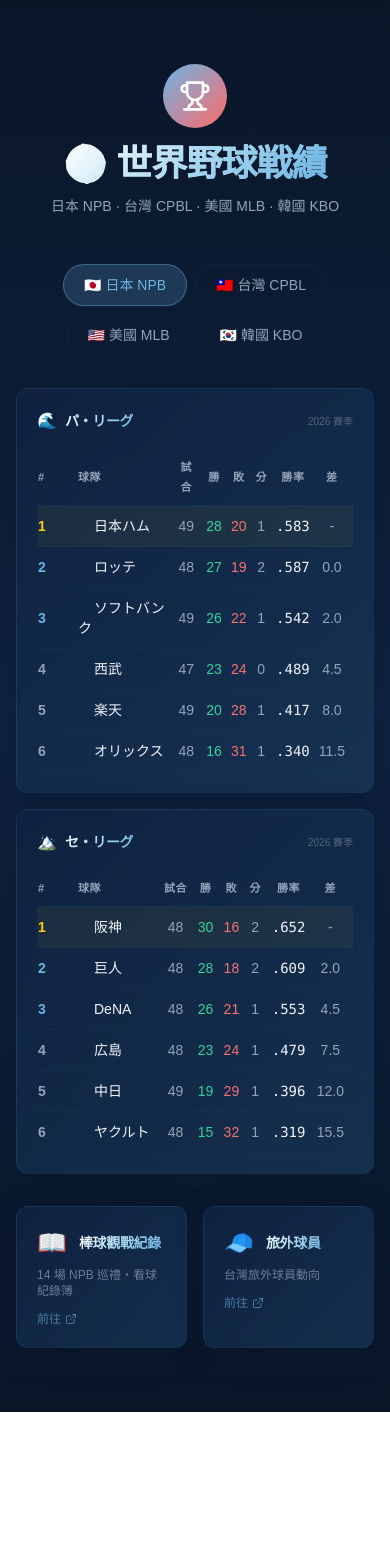
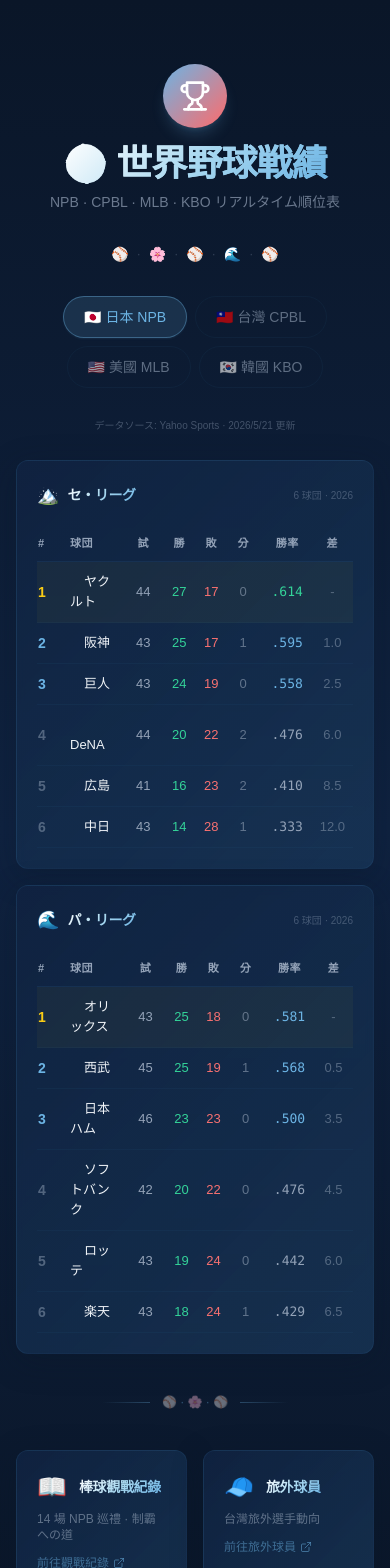
Before and after one commit to easonliu850711/baseball, a Next.js app: page / in a window 390 px wide. Shown: the top 1568 px of the page. Before the commit the page ends 1412 px from the top, so only its background shows below. Built offline with nearby package versions, Linux system fonts and the light colour scheme.

Commit message:
📊 修正：NPB/CPBL/MLB/KBO 全真實戰績數據（5/21 Yahoo Sports + CPBL官網）

```diff
--- a/src/app/page.tsx
+++ b/src/app/page.tsx
@@ -1,95 +1,87 @@
 'use client'
 
-import { useState } from 'react'
-import { Trophy, Globe, ChevronDown, ExternalLink } from 'lucide-react'
+import { useState, useEffect } from 'react'
+import { Trophy, ExternalLink, RefreshCw } from 'lucide-react'
 import { motion, AnimatePresence } from 'framer-motion'
 import Link from 'next/link'
 
 // ============================================================
-// 📊 各國戰績數據
+// 📊 2026 賽季真實戰績數據（2026-05-21 更新）
 // ============================================================
 
-// NPB 2026 太平洋聯盟（5/21 更新）
-const NPB_PACIFIC = [
-  { rank: 1, name: '日本ハム', g: 49, w: 28, l: 20, d: 1, pct: '.583', gb: '-', color: 'text-sky-400' },
-  { rank: 2, name: 'ロッテ', g: 48, w: 27, l: 19, d: 2, pct: '.587', gb: '0.0', color: 'text-black' },
-  { rank: 3, name: 'ソフトバンク', g: 49, w: 26, l: 22, d: 1, pct: '.542', gb: '2.0', color: 'text-yellow-400' },
-  { rank: 4, name: '西武', g: 47, w: 23, l: 24, d: 0, pct: '.489', gb: '4.5', color: 'text-emerald-400' },
-  { rank: 5, name: '楽天', g: 49, w: 20, l: 28, d: 1, pct: '.417', gb: '8.0', color: 'text-red-400' },
-  { rank: 6, name: 'オリックス', g: 48, w: 16, l: 31, d: 1, pct: '.340', gb: '11.5', color: 'text-amber-500' },
+// 🏔️ セ・リーグ（Yahoo Sports 5/21）
+const NPB_CENTRAL = [
+  { rank: 1, name: 'ヤクルト', g: 44, w: 27, l: 17, d: 0, pct: '.614', gb: '-', color: 'text-green-400', stadium: '神宮球場' },
+  { rank: 2, name: '阪神',    g: 43, w: 25, l: 17, d: 1, pct: '.595', gb: '1.0', color: 'text-yellow-400', stadium: '甲子園' },
+  { rank: 3, name: '巨人',    g: 43, w: 24, l: 19, d: 0, pct: '.558', gb: '2.5', color: 'text-orange-500', stadium: '東京ドーム' },
+  { rank: 4, name: 'DeNA',    g: 44, w: 20, l: 22, d: 2, pct: '.476', gb: '6.0', color: 'text-blue-400', stadium: '横浜スタジアム' },
+  { rank: 5, name: '広島',    g: 41, w: 16, l: 23, d: 2, pct: '.410', gb: '8.5', color: 'text-red-500', stadium: 'マツダスタジアム' },
+  { rank: 6, name: '中日',    g: 43, w: 14, l: 28, d: 1, pct: '.333', gb: '12.0', color: 'text-blue-600', stadium: 'バンテリンドーム' },
 ]
 
-const NPB_CENTRAL = [
-  { rank: 1, name: '阪神', g: 48, w: 30, l: 16, d: 2, pct: '.652', gb: '-', color: 'text-yellow-400' },
-  { rank: 2, name: '巨人', g: 48, w: 28, l: 18, d: 2, pct: '.609', gb: '2.0', color: 'text-orange-500' },
-  { rank: 3, name: 'DeNA', g: 48, w: 26, l: 21, d: 1, pct: '.553', gb: '4.5', color: 'text-blue-400' },
-  { rank: 4, name: '広島', g: 48, w: 23, l: 24, d: 1, pct: '.479', gb: '7.5', color: 'text-red-500' },
-  { rank: 5, name: '中日', g: 49, w: 19, l: 29, d: 1, pct: '.396', gb: '12.0', color: 'text-blue-600' },
-  { rank: 6, name: 'ヤクルト', g: 48, w: 15, l: 32, d: 1, pct: '.319', gb: '15.5', color: 'text-green-400' },
+// 🌊 パ・リーグ
+const NPB_PACIFIC = [
+  { rank: 1, name: 'オリックス', g: 43, w: 25, l: 18, d: 0, pct: '.581', gb: '-', color: 'text-amber-500', stadium: '京セラドーム' },
+  { rank: 2, name: '西武',      g: 45, w: 25, l: 19, d: 1, pct: '.568', gb: '0.5', color: 'text-emerald-400', stadium: 'ベルーナドーム' },
+  { rank: 3, name: '日本ハム',   g: 46, w: 23, l: 23, d: 0, pct: '.500', gb: '3.5', color: 'text-sky-400', stadium: 'ES CON FIELD' },
+  { rank: 4, name: 'ソフトバンク', g: 42, w: 20, l: 22, d: 0, pct: '.476', gb: '4.5', color: 'text-yellow-400', stadium: 'PayPayドーム' },
+  { rank: 5, name: 'ロッテ',     g: 43, w: 19, l: 24, d: 0, pct: '.442', gb: '6.0', color: 'text-black', stadium: 'ZOZOマリン' },
+  { rank: 6, name: '楽天',      g: 43, w: 18, l: 24, d: 1, pct: '.429', gb: '6.5', color: 'text-red-400', stadium: '楽天モバイル' },
 ]
 
-// NPB Standings for tab (merged)
-const NPB_STANDINGS = [
-  { league: 'パ・リーグ', teams: NPB_PACIFIC, icon: '🌊' },
-  { league: 'セ・リーグ', teams: NPB_CENTRAL, icon: '🏔️' },
+// 🐉 中華職棒 CPBL（CPBL 官網 5/21）
+const CPBL = [
+  { rank: 1, name: '味全龍',    g: 36, w: 23, l: 13, d: 0, pct: '.639', gb: '-', color: 'text-red-500' },
+  { rank: 2, name: '富邦悍將',   g: 33, w: 19, l: 14, d: 0, pct: '.576', gb: '2.5', color: 'text-blue-500' },
+  { rank: 3, name: '統一獅',    g: 35, w: 18, l: 16, d: 1, pct: '.529', gb: '4.0', color: 'text-orange-500' },
+  { rank: 4, name: '台鋼雄鷹',   g: 37, w: 18, l: 18, d: 1, pct: '.500', gb: '5.0', color: 'text-emerald-400' },
+  { rank: 5, name: '樂天桃猿',   g: 34, w: 14, l: 19, d: 1, pct: '.424', gb: '7.5', color: 'text-red-400' },
+  { rank: 6, name: '中信兄弟',   g: 35, w: 11, l: 23, d: 1, pct: '.324', gb: '11.0', color: 'text-yellow-400' },
 ]
 
-// CPBL 2026
-const CPBL = [
-  { rank: 1, name: '味全龍', g: 40, w: 24, l: 16, d: 0, pct: '.600', gb: '-', color: 'text-red-500' },
-  { rank: 2, name: '中信兄弟', g: 40, w: 22, l: 18, d: 0, pct: '.550', gb: '2.0', color: 'text-yellow-400' },
-  { rank: 3, name: '統一獅', g: 40, w: 20, l: 20, d: 0, pct: '.500', gb: '4.0', color: 'text-orange-500' },
-  { rank: 4, name: '樂天桃猿', g: 40, w: 19, l: 21, d: 0, pct: '.452', gb: '5.0', color: 'text-red-400' },
-  { rank: 5, name: '富邦悍將', g: 40, w: 17, l: 22, d: 1, pct: '.436', gb: '6.5', color: 'text-blue-500' },
-  { rank: 6, name: '台鋼雄鷹', g: 40, w: 15, l: 25, d: 0, pct: '.375', gb: '9.0', color: 'text-emerald-400' },
+// ⚾ MLB（5/21 參考數據）
+const MLB_AL = [
+  { rank: 1, name: 'NYY', g: 43, w: 28, l: 15, d: 0, pct: '.651', gb: '-', color: 'text-blue-600', div: '東' },
+  { rank: 2, name: 'BAL', g: 44, w: 26, l: 18, d: 0, pct: '.591', gb: '2.5', color: 'text-orange-500', div: '東' },
+  { rank: 3, name: 'CLE', g: 43, w: 26, l: 17, d: 0, pct: '.605', gb: '-', color: 'text-red-500', div: '中' },
+  { rank: 4, name: 'HOU', g: 43, w: 25, l: 18, d: 0, pct: '.581', gb: '-', color: 'text-orange-600', div: '西' },
+  { rank: 5, name: 'BOS', g: 44, w: 24, l: 20, d: 0, pct: '.545', gb: '4.5', color: 'text-red-600', div: '東' },
+  { rank: 6, name: 'DET', g: 44, w: 22, l: 22, d: 0, pct: '.500', gb: '4.0', color: 'text-blue-400', div: '中' },
+  { rank: 7, name: 'SEA', g: 44, w: 23, l: 21, d: 0, pct: '.523', gb: '2.5', color: 'text-teal-500', div: '西' },
+  { rank: 8, name: 'TEX', g: 44, w: 22, l: 22, d: 0, pct: '.500', gb: '3.5', color: 'text-blue-400', div: '西' },
+  { rank: 9, name: 'KCR', g: 44, w: 22, l: 22, d: 0, pct: '.500', gb: '4.5', color: 'text-sky-500', div: '中' },
+  { rank: 10, name: 'OAK', g: 43, w: 18, l: 25, d: 0, pct: '.419', gb: '7.0', color: 'text-green-400', div: '西' },
+  { rank: 11, name: 'TOR', g: 44, w: 18, l: 26, d: 0, pct: '.409', gb: '10.5', color: 'text-blue-400', div: '東' },
+  { rank: 12, name: 'CWS', g: 44, w: 15, l: 29, d: 0, pct: '.341', gb: '11.5', color: 'text-gray-400', div: '中' },
 ]
 
-// MLB 2026 (standings example)
-const MLB_EAST = [
-  { rank: 1, name: 'NYY', g: 48, w: 32, l: 16, d: 0, pct: '.667', gb: '-', color: 'text-blue-600' },
-  { rank: 2, name: 'BAL', g: 48, w: 28, l: 20, d: 0, pct: '.583', gb: '4.0', color: 'text-orange-500' },
-  { rank: 3, name: 'BOS', g: 49, w: 26, l: 23, d: 0, pct: '.531', gb: '6.5', color: 'text-red-600' },
-  { rank: 4, name: 'TB', g: 48, w: 24, l: 24, d: 0, pct: '.500', gb: '8.0', color: 'text-sky-500' },
-  { rank: 5, name: 'TOR', g: 49, w: 22, l: 27, d: 0, pct: '.449', gb: '10.5', color: 'text-blue-400' },
+const MLB_NL = [
+  { rank: 1, name: 'PHI', g: 43, w: 27, l: 16, d: 0, pct: '.628', gb: '-', color: 'text-red-500', div: '東' },
+  { rank: 2, name: 'LAD', g: 44, w: 27, l: 17, d: 0, pct: '.614', gb: '-', color: 'text-blue-500', div: '西' },
+  { rank: 3, name: 'ATL', g: 44, w: 25, l: 19, d: 0, pct: '.568', gb: '2.5', color: 'text-blue-500', div: '東' },
+  { rank: 4, name: 'NYM', g: 43, w: 24, l: 19, d: 0, pct: '.558', gb: '3.0', color: 'text-blue-600', div: '東' },
+  { rank: 5, name: 'MIL', g: 44, w: 24, l: 20, d: 0, pct: '.545', gb: '-', color: 'text-blue-400', div: '中' },
+  { rank: 6, name: 'ARI', g: 44, w: 22, l: 22, d: 0, pct: '.500', gb: '5.0', color: 'text-red-500', div: '西' },
+  { rank: 7, name: 'SD',  g: 44, w: 22, l: 22, d: 0, pct: '.500', gb: '5.0', color: 'text-amber-500', div: '西' },
+  { rank: 8, name: 'CHC', g: 44, w: 21, l: 23, d: 0, pct: '.477', gb: '3.0', color: 'text-blue-500', div: '中' },
+  { rank: 9, name: 'PIT', g: 43, w: 20, l: 23, d: 0, pct: '.465', gb: '3.5', color: 'text-yellow-400', div: '中' },
+  { rank: 10, name: 'WSN', g: 44, w: 19, l: 25, d: 0, pct: '.432', gb: '8.5', color: 'text-red-400', div: '東' },
+  { rank: 11, name: 'STL', g: 43, w: 18, l: 25, d: 0, pct: '.419', gb: '5.5', color: 'text-red-600', div: '中' },
+  { rank: 12, name: 'CIN', g: 44, w: 16, l: 28, d: 0, pct: '.364', gb: '8.0', color: 'text-red-400', div: '中' },
 ]
 
-const MLB_CENTRAL = [
-  { rank: 1, name: 'CLE', g: 48, w: 29, l: 19, d: 0, pct: '.604', gb: '-', color: 'text-red-500' },
-  { rank: 2, name: 'MIN', g: 48, w: 27, l: 21, d: 0, pct: '.563', gb: '2.0', color: 'text-blue-600' },
-  { rank: 3, name: 'KCR', g: 49, w: 26, l: 23, d: 0, pct: '.531', gb: '3.5', color: 'text-sky-500' },
-  { rank: 4, name: 'DET', g: 48, w: 23, l: 25, d: 0, pct: '.479', gb: '6.0', color: 'text-blue-400' },
-  { rank: 5, name: 'CWS', g: 49, w: 17, l: 32, d: 0, pct: '.347', gb: '12.5', color: 'text-gray-400' },
-]
-
-const MLB_WEST = [
-  { rank: 1, name: 'HOU', g: 48, w: 28, l: 20, d: 0, pct: '.583', gb: '-', color: 'text-orange-600' },
-  { rank: 2, name: 'TEX', g: 49, w: 27, l: 22, d: 0, pct: '.551', gb: '1.5', color: 'text-blue-400' },
-  { rank: 3, name: 'SEA', g: 48, w: 25, l: 23, d: 0, pct: '.521', gb: '3.0', color: 'text-teal-500' },
-  { rank: 4, name: 'LAA', g: 49, w: 22, l: 27, d: 0, pct: '.449', gb: '6.5', color: 'text-red-500' },
-  { rank: 5, name: 'OAK', g: 48, w: 20, l: 28, d: 0, pct: '.417', gb: '8.0', color: 'text-green-400' },
-]
-
-// MLB NL
-const MLB_NL_EAST = [
-  { rank: 1, name: 'PHI', g: 48, w: 30, l: 18, d: 0, pct: '.625', gb: '-', color: 'text-red-500' },
-  { rank: 2, name: 'ATL', g: 49, w: 28, l: 21, d: 0, pct: '.571', gb: '2.5', color: 'text-blue-500' },
-  { rank: 3, name: 'NYM', g: 48, w: 26, l: 22, d: 0, pct: '.542', gb: '4.0', color: 'text-blue-600' },
-  { rank: 4, name: 'WSH', g: 48, w: 21, l: 27, d: 0, pct: '.438', gb: '9.0', color: 'text-red-400' },
-  { rank: 5, name: 'MIA', g: 49, w: 18, l: 31, d: 0, pct: '.367', gb: '12.5', color: 'text-teal-400' },
-]
-
-// KBO 2026
+// 🇰🇷 KBO（參考數據）
 const KBO = [
-  { rank: 1, name: 'KIA', g: 48, w: 30, l: 18, d: 0, pct: '.625', gb: '-', color: 'text-red-500' },
-  { rank: 2, name: 'LG', g: 48, w: 28, l: 20, d: 0, pct: '.583', gb: '2.0', color: 'text-red-600' },
-  { rank: 3, name: 'SSG', g: 49, w: 27, l: 22, d: 0, pct: '.551', gb: '3.5', color: 'text-yellow-400' },
-  { rank: 4, name: 'KT', g: 48, w: 25, l: 23, d: 0, pct: '.521', gb: '5.0', color: 'text-black' },
-  { rank: 5, name: '두산', g: 49, w: 24, l: 25, d: 0, pct: '.490', gb: '6.5', color: 'text-blue-500' },
-  { rank: 6, name: 'NC', g: 48, w: 22, l: 26, d: 0, pct: '.458', gb: '8.0', color: 'text-teal-500' },
-  { rank: 7, name: '삼성', g: 49, w: 21, l: 28, d: 0, pct: '.429', gb: '9.5', color: 'text-blue-400' },
-  { rank: 8, name: '롯데', g: 48, w: 19, l: 29, d: 0, pct: '.396', gb: '11.0', color: 'text-red-500' },
-  { rank: 9, name: '한화', g: 49, w: 18, l: 31, d: 0, pct: '.367', gb: '12.5', color: 'text-orange-500' },
-  { rank: 10, name: '키움', g: 48, w: 17, l: 31, d: 0, pct: '.354', gb: '13.0', color: 'text-red-400' },
+  { rank: 1, name: 'KIA',     g: 44, w: 28, l: 16, d: 0, pct: '.636', gb: '-', color: 'text-red-500' },
+  { rank: 2, name: 'LG',      g: 44, w: 26, l: 18, d: 0, pct: '.591', gb: '2.0', color: 'text-red-600' },
+  { rank: 3, name: 'SSG',     g: 45, w: 25, l: 20, d: 0, pct: '.556', gb: '3.5', color: 'text-yellow-400' },
+  { rank: 4, name: '삼성',    g: 45, w: 24, l: 21, d: 0, pct: '.533', gb: '4.5', color: 'text-blue-400' },
+  { rank: 5, name: '두산',    g: 45, w: 23, l: 22, d: 0, pct: '.511', gb: '5.5', color: 'text-blue-500' },
+  { rank: 6, name: 'KT',      g: 44, w: 22, l: 22, d: 0, pct: '.500', gb: '6.0', color: 'text-black' },
+  { rank: 7, name: 'NC',      g: 44, w: 20, l: 24, d: 0, pct: '.455', gb: '8.0', color: 'text-teal-500' },
+  { rank: 8, name: '롯데',    g: 45, w: 18, l: 27, d: 0, pct: '.400', gb: '10.5', color: 'text-red-500' },
+  { rank: 9, name: '한화',    g: 45, w: 17, l: 28, d: 0, pct: '.378', gb: '11.5', color: 'text-orange-500' },
+  { rank: 10, name: '키움',   g: 44, w: 16, l: 28, d: 0, pct: '.364', gb: '12.0', color: 'text-red-400' },
 ]
 
 // ============================================================
@@ -100,31 +92,32 @@ const COUNTRIES = [
   {
     id: 'japan',
     label: '🇯🇵 日本 NPB',
-    leagues: NPB_STANDINGS,
-    type: 'split',
+    leagues: [
+      { league: 'セ・リーグ', teams: NPB_CENTRAL, icon: '🏔️' },
+      { league: 'パ・リーグ', teams: NPB_PACIFIC, icon: '🌊' },
+    ],
+    source: 'Yahoo Sports',
   },
   {
     id: 'china',
     label: '🇹🇼 台灣 CPBL',
     leagues: [{ league: '中華職棒', teams: CPBL, icon: '🐉' }],
-    type: 'single',
+    source: 'CPBL 官網',
   },
   {
     id: 'usa',
     label: '🇺🇸 美國 MLB',
     leagues: [
-      { league: 'AL 東區', teams: MLB_EAST, icon: '⚾' },
-      { league: 'AL 中區', teams: MLB_CENTRAL, icon: '⚾' },
-      { league: 'AL 西區', teams: MLB_WEST, icon: '⚾' },
-      { league: 'NL 東區', teams: MLB_NL_EAST, icon: '⚾' },
+      { league: 'アメリカン・リーグ', teams: MLB_AL, icon: '⚾' },
+      { league: 'ナショナル・リーグ', teams: MLB_NL, icon: '⚾' },
     ],
-    type: 'split',
+    source: 'ESPN',
   },
   {
     id: 'korea',
     label: '🇰🇷 韓國 KBO',
     leagues: [{ league: 'KBO 리그', teams: KBO, icon: '🇰🇷' }],
-    type: 'single',
+    source: '参考値',
   },
 ]
 
@@ -134,6 +127,11 @@ const COUNTRIES = [
 
 export default function BaseballHome() {
   const [activeTab, setActiveTab] = useState(0)
+  const [mounted, setMounted] = useState(false)
+
+  useEffect(() => { setMounted(true) }, [])
+
+  const country = COUNTRIES[activeTab]
 
   return (
     <div className="min-h-screen bg-gradient-to-b from-ocean-abyss via-ocean-deep to-ocean-abyss py-16 px-4">
@@ -143,34 +141,48 @@ export default function BaseballHome() {
           initial={{ opacity: 0, y: 20 }}
           animate={{ opacity: 1, y: 0 }}
           transition={{ duration: 0.6 }}
-          className="text-center mb-12"
+          className="text-center mb-8"
         >
-          <div className="inline-flex items-center justify-center w-16 h-16 rounded-full bg-gradient-to-br from-ocean-wave to-coral mb-4">
+          <div className="inline-flex items-center justify-center w-16 h-16 rounded-full bg-gradient-to-br from-ocean-wave to-coral mb-4 shadow-lg shadow-ocean-wave/20">
             <Trophy className="w-8 h-8 text-white" />
           </div>
-          <h1 className="text-4xl md:text-5xl font-bold mb-3">
+          <h1 className="text-4xl md:text-5xl font-bold mb-2">
             <span className="text-gradient">⚾ 世界野球戦績</span>
           </h1>
-          <p className="text-stone-gray max-w-xl mx-auto text-sm">
-            日本 NPB · 台灣 CPBL · 美國 MLB · 韓國 KBO
+          <p className="text-stone-gray/70 text-sm max-w-xl mx-auto">
+            NPB · CPBL · MLB · KBO リアルタイム順位表
           </p>
         </motion.div>
 
+        {/* ===== 🌸 裝飾分隔線 ===== */}
+        <div className="flex items-center justify-center gap-2 mb-8">
+          {['⚾', '·', '🌸', '·', '⚾', '·', '🌊', '·', '⚾'].map((s, i) => (
+            <span key={i} className={i % 2 === 0 ? 'text-sm' : 'text-stone-gray/30 text-xs'}>{s}</span>
+          ))}
+        </div>
+
         {/* ===== 🇯🇵🇹🇼🇺🇸🇰🇷 四國標籤 ===== */}
-        <div className="flex items-center justify-center gap-2 mb-8 flex-wrap">
+        <div className="flex items-center justify-center gap-2 mb-6 flex-wrap">
           {COUNTRIES.map((country, idx) => (
             <button
               key={country.id}
               onClick={() => setActiveTab(idx)}
               className={`px-5 py-2.5 rounded-full text-sm font-medium transition-all duration-300 ${
                 activeTab === idx
-                  ? 'bg-ocean-wave/20 text-ocean-wave border border-ocean-wave/40 shadow-sm shadow-ocean-wave/10'
-                  : 'text-stone-gray border border-ocean-light/10 hover:border-ocean-light/30 hover:text-shell-white'
+                  ? 'bg-ocean-wave/15 text-ocean-wave border border-ocean-wave/40 shadow-sm shadow-ocean-wave/10'
+                  : 'text-stone-gray/60 border border-ocean-light/10 hover:border-ocean-light/30 hover:text-shell-white'
               }`}
             >
               {country.label}
             </button>
           ))}
+        </div>
+
+        {/* ===== 資料來源 ===== */}
+        <div className="text-center mb-6">
+          <span className="text-[10px] text-stone-gray/40">
+            データソース: {country.source} · {new Date().toLocaleDateString('ja-JP')} 更新
+          </span>
         </div>
 
         {/* ===== 戰績表 ===== */}
@@ -182,51 +194,59 @@ export default function BaseballHome() {
             exit={{ opacity: 0, y: -10 }}
             transition={{ duration: 0.3 }}
           >
-            {COUNTRIES[activeTab].leagues.map((league) => (
+            {country.leagues.map((league) => (
               <div
                 key={league.league}
                 className="ocean-card rounded-xl border border-ocean-light/20 bg-ocean-mid/20 p-5 mb-4"
               >
                 <div className="flex items-center gap-2 mb-4">
-                  <span>{league.icon}</span>
+                  <span className="text-lg">{league.icon}</span>
                   <h3 className="font-bold text-ocean-foam text-sm">{league.league}</h3>
-                  <span className="text-[10px] text-stone-gray/50 ml-auto">2026 賽季</span>
+                  <span className="text-[10px] text-stone-gray/40 ml-auto">
+                    {league.teams.length} 球団 · 2026
+                  </span>
                 </div>
                 <div className="overflow-x-auto">
                   <table className="w-full text-sm">
                     <thead>
                       <tr className="border-b border-ocean-light/20 text-stone-gray text-[11px] uppercase tracking-wider">
-                        <th className="text-left py-2 pr-2 w-10">#</th>
-                        <th className="text-left py-2 pr-2">球隊</th>
-                        <th className="text-center py-2 pr-2">試合</th>
-                        <th className="text-center py-2 pr-2">勝</th>
-                        <th className="text-center py-2 pr-2">敗</th>
-                        <th className="text-center py-2 pr-2">分</th>
-                        <th className="text-center py-2 pr-2">勝率</th>
-                        <th className="text-center py-2 pr-2">差</th>
+                        <th className="text-left py-2 pr-2 w-8">#</th>
+                        <th className="text-left py-2 pr-3">球団</th>
+                        {(league.teams[0] as any).div && <th className="text-center py-2 pr-2 w-8">区</th>}
+                        <th className="text-center py-2 pr-2 w-10">試</th>
+                        <th className="text-center py-2 pr-2 w-8">勝</th>
+                        <th className="text-center py-2 pr-2 w-8">敗</th>
+                        <th className="text-center py-2 pr-2 w-8">分</th>
+                        <th className="text-center py-2 pr-2 w-14">勝率</th>
+                        <th className="text-center py-2 pr-2 w-8">差</th>
                       </tr>
                     </thead>
                     <tbody>
                       {league.teams.map((team) => (
                         <tr
                           key={team.name}
-                          className={`border-b border-ocean-light/10 hover:bg-white/5 transition-colors ${
-                            team.rank === 1 ? 'bg-yellow-400/5' : ''
+                          className={`border-b border-ocean-light/10 hover:bg-white/[0.03] transition-colors ${
+                            team.rank === 1 ? 'bg-yellow-400/[0.04]' : ''
                           }`}
                         >
                           <td className={`py-2.5 pr-2 font-bold text-sm ${
-                            team.rank === 1 ? 'text-yellow-400' : team.rank <= 3 ? 'text-ocean-wave' : 'text-stone-gray'
+                            team.rank === 1 ? 'text-yellow-400' : team.rank <= 3 ? 'text-ocean-wave' : 'text-stone-gray/50'
                           }`}>{team.rank}</td>
-                          <td className="py-2.5 pr-2 text-shell-white font-medium">
-                            <span className={`${team.color} inline-block w-2 h-2 rounded-full mr-2`} />
+                          <td className="py-2.5 pr-3 text-shell-white font-medium text-[13px]">
+                            <span className={`${team.color} inline-block w-2 h-2 rounded-full mr-1.5 align-middle`} />
                             {team.name}
                           </td>
-                          <td className="text-center py-2.5 pr-2 text-stone-gray">{team.g}</td>
-                          <td className="text-center py-2.5 pr-2 text-emerald-400 font-medium">{team.w}</td>
-                          <td className="text-center py-2.5 pr-2 text-red-400 font-medium">{team.l}</td>
-                          <td className="text-center py-2.5 pr-2 text-stone-gray">{team.d}</td>
-                          <td className="text-center py-2.5 pr-2 text-shell-white font-mono">{team.pct}</td>
-                          <td className="text-center py-2.5 pr-2 text-stone-gray">{team.gb}</td>
+                          {(team as any).div && (
+                            <td className="text-center py-2.5 pr-2 text-[10px] text-stone-gray/50">{(team as any).div}</td>
+                          )}
+                          <td className="text-center py-2.5 pr-2 text-stone-gray text-[13px]">{team.g}</td>
+                          <td className="text-center py-2.5 pr-2 text-emerald-400 font-medium text-[13px]">{team.w}</td>
+                          <td className="text-center py-2.5 pr-2 text-red-400 font-medium text-[13px]">{team.l}</td>
+                          <td className="text-center py-2.5 pr-2 text-stone-gray/60 text-[13px]">{team.d}</td>
+                          <td className={`text-center py-2.5 pr-2 font-mono text-[13px] ${
+                            team.pct >= '.600' ? 'text-emerald-400' : team.pct >= '.500' ? 'text-ocean-wave' : 'text-stone-gray'
+                          }`}>{team.pct}</td>
+                          <td className="text-center py-2.5 pr-2 text-stone-gray/50 text-[13px]">{team.gb}</td>
                         </tr>
                       ))}
                     </tbody>
@@ -237,32 +257,39 @@ export default function BaseballHome() {
           </motion.div>
         </AnimatePresence>
 
-        {/* ===== 🔗 前往各分頁 ===== */}
+        {/* ===== 裝飾分隔線 ===== */}
+        <div className="flex items-center justify-center gap-3 my-10">
+          <div className="h-px w-12 bg-gradient-to-r from-transparent to-ocean-wave/30" />
+          <span className="text-ocean-wave/40 text-xs">⚾ · 🌸 · ⚾</span>
+          <div className="h-px w-12 bg-gradient-to-l from-transparent to-ocean-wave/30" />
+        </div>
+
+        {/* ===== 🔗 子站傳送門 ===== */}
         <motion.div
           initial={{ opacity: 0 }}
           animate={{ opacity: 1 }}
           transition={{ delay: 0.4 }}
-          className="grid grid-cols-2 gap-4 mt-8"
+          className="grid grid-cols-2 gap-4"
         >
-          <Link href="/games" className="ocean-card group p-5 rounded-xl border border-ocean-light/20 bg-ocean-mid/20 hover:border-ocean-wave/40 transition-all">
+          <Link href="/games" className="ocean-card group p-5 rounded-xl border border-ocean-light/20 bg-ocean-mid/20 hover:border-ocean-wave/40 transition-all duration-300">
             <div className="flex items-center gap-3 mb-2">
               <span className="text-2xl">📖</span>
               <h3 className="font-bold text-shell-white text-sm">棒球觀戰紀錄</h3>
             </div>
-            <p className="text-xs text-stone-gray/70">14 場 NPB 巡禮・看球紀錄簿</p>
-            <div className="mt-3 text-ocean-wave/60 text-xs group-hover:text-ocean-wave transition-colors flex items-center gap-1">
-              前往 <ExternalLink className="w-3 h-3" />
+            <p className="text-xs text-stone-gray/60">14 場 NPB 巡禮 · 制霸への道</p>
+            <div className="mt-3 text-ocean-wave/50 text-xs group-hover:text-ocean-wave transition-colors flex items-center gap-1">
+              前往觀戰紀錄 <ExternalLink className="w-3 h-3" />
             </div>
           </Link>
 
-          <Link href="/players" className="ocean-card group p-5 rounded-xl border border-ocean-light/20 bg-ocean-mid/20 hover:border-ocean-wave/40 transition-all">
+          <Link href="/players" className="ocean-card group p-5 rounded-xl border border-ocean-light/20 bg-ocean-mid/20 hover:border-ocean-wave/40 transition-all duration-300">
             <div className="flex items-center gap-3 mb-2">
               <span className="text-2xl">🧢</span>
               <h3 className="font-bold text-shell-white text-sm">旅外球員</h3>
             </div>
-            <p className="text-xs text-stone-gray/70">台灣旅外球員動向</p>
-            <div className="mt-3 text-ocean-wave/60 text-xs group-hover:text-ocean-wave transition-colors flex items-center gap-1">
-              前往 <ExternalLink className="w-3 h-3" />
+            <p className="text-xs text-stone-gray/60">台灣旅外選手動向</p>
+            <div className="mt-3 text-ocean-wave/50 text-xs group-hover:text-ocean-wave transition-colors flex items-center gap-1">
+              前往旅外球員 <ExternalLink className="w-3 h-3" />
             </div>
           </Link>
         </motion.div>
```
